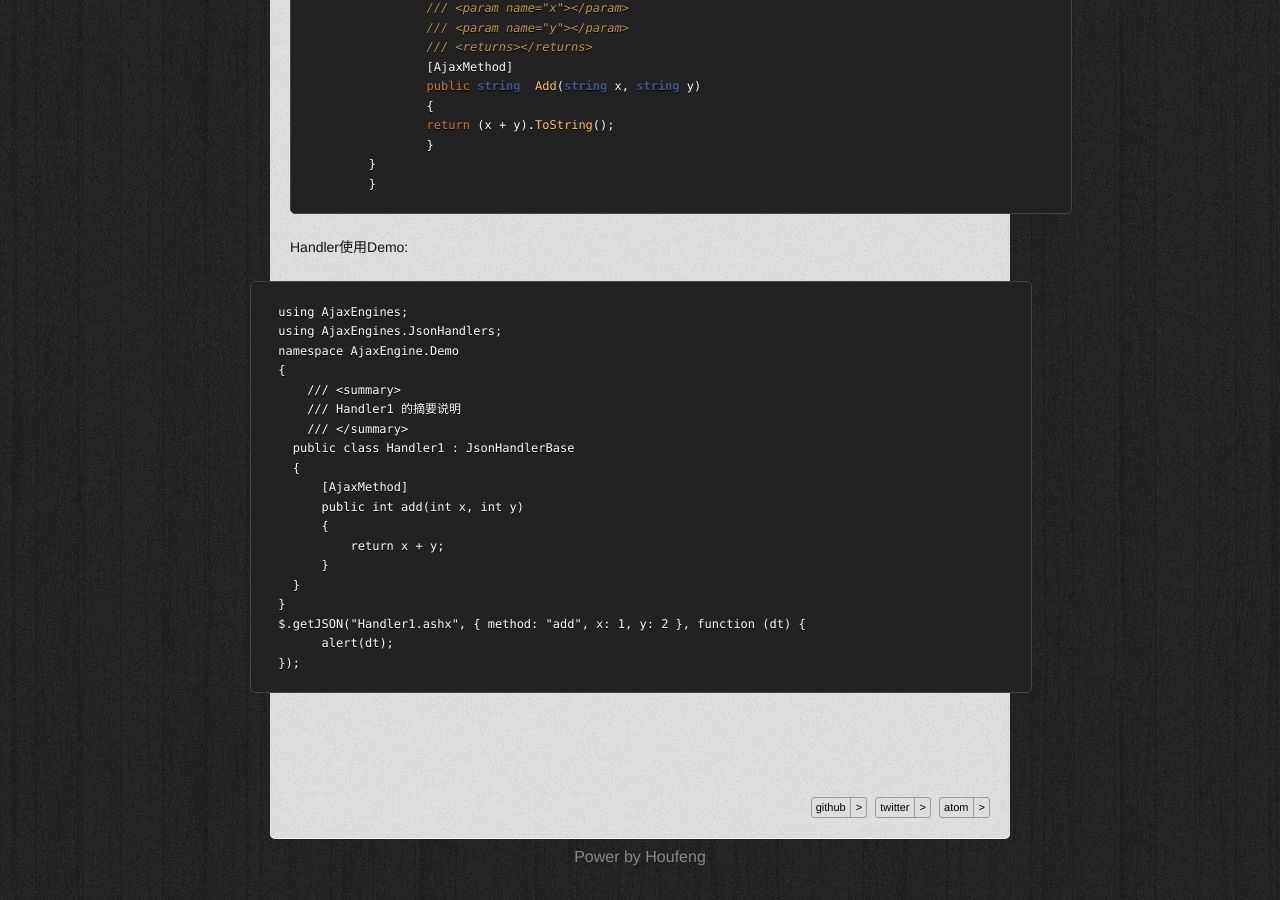
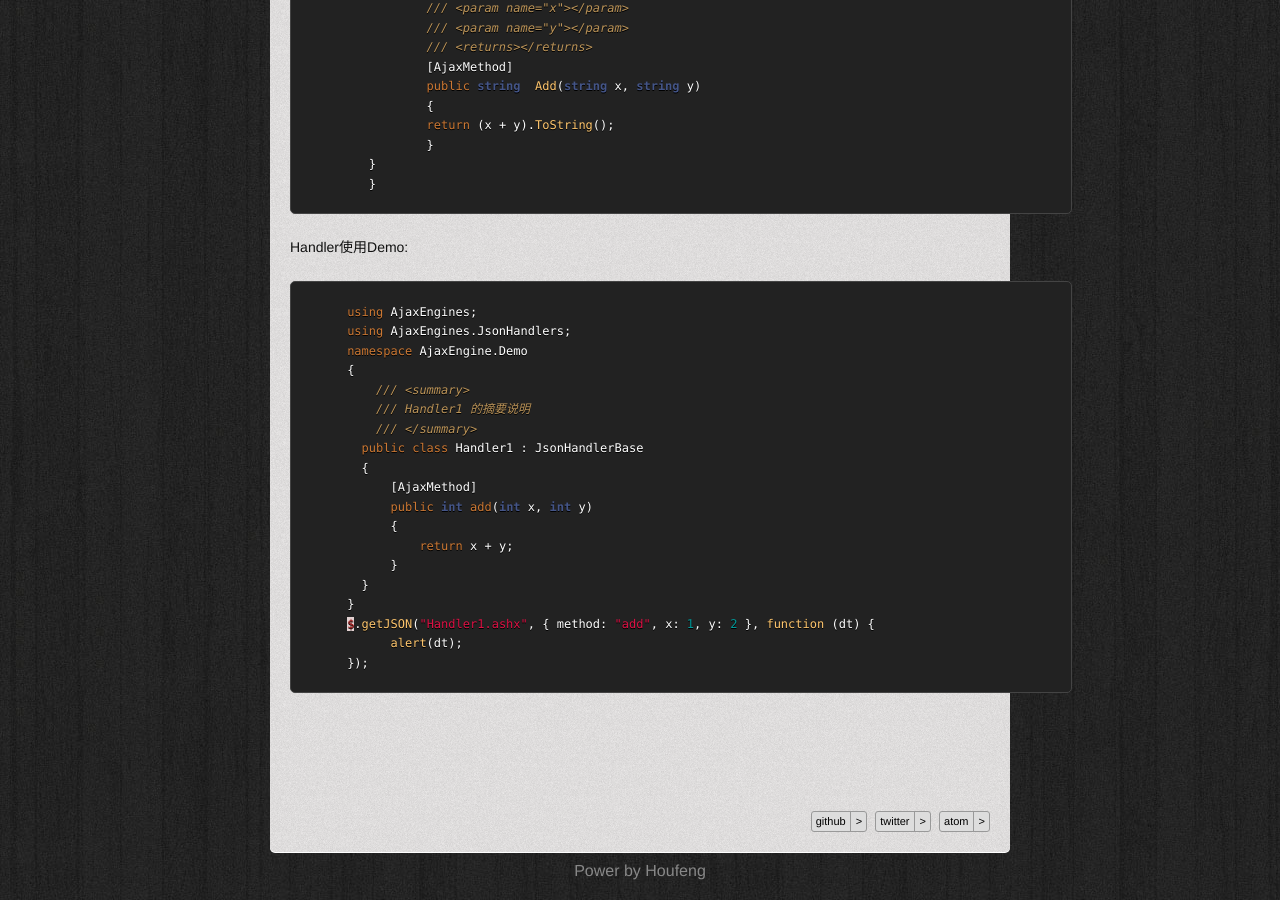
Before and after one commit to Houfeng/houfeng.github.com, a Jekyll site: the page built from _posts/2012-02-10-ajaxengine-dotnet.md, in a window 1280 px wide and 900 px high, scrolled down 1680 px. Built offline with Jekyll 4.4.1, drawn with Linux system fonts in a browser that asks for light colours; Markdown is read by kramdown in place of the engine named in the settings; comment, search, counter and statistics services are not loaded.

Commit message:
Updated _posts/2012-02-10-ajaxengine-dotnet.md

```diff
--- a/_posts/2012-02-10-ajaxengine-dotnet.md
+++ b/_posts/2012-02-10-ajaxengine-dotnet.md
@@ -75,6 +75,7 @@ AjaxEngine的思路还是较为巧妙的！
 
 Handler使用Demo:
 
+{% highlight csharp %}
      using AjaxEngines;
      using AjaxEngines.JsonHandlers;
      namespace AjaxEngine.Demo
@@ -94,3 +95,4 @@ Handler使用Demo:
      $.getJSON("Handler1.ashx", { method: "add", x: 1, y: 2 }, function (dt) {
            alert(dt);
      });
+{% endhighlight %}
```
